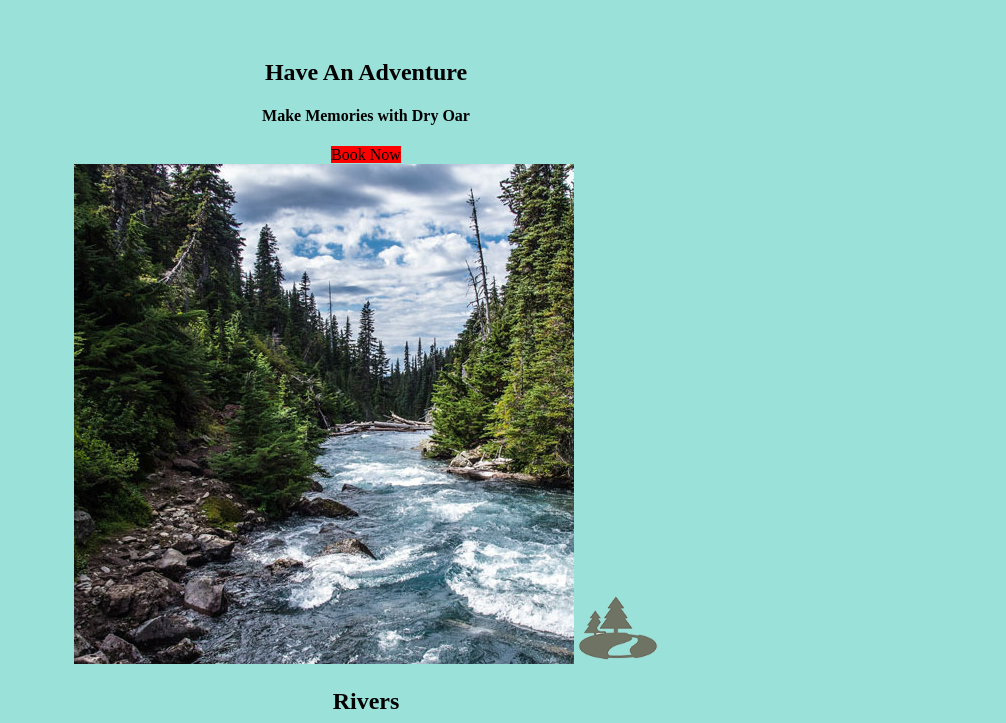
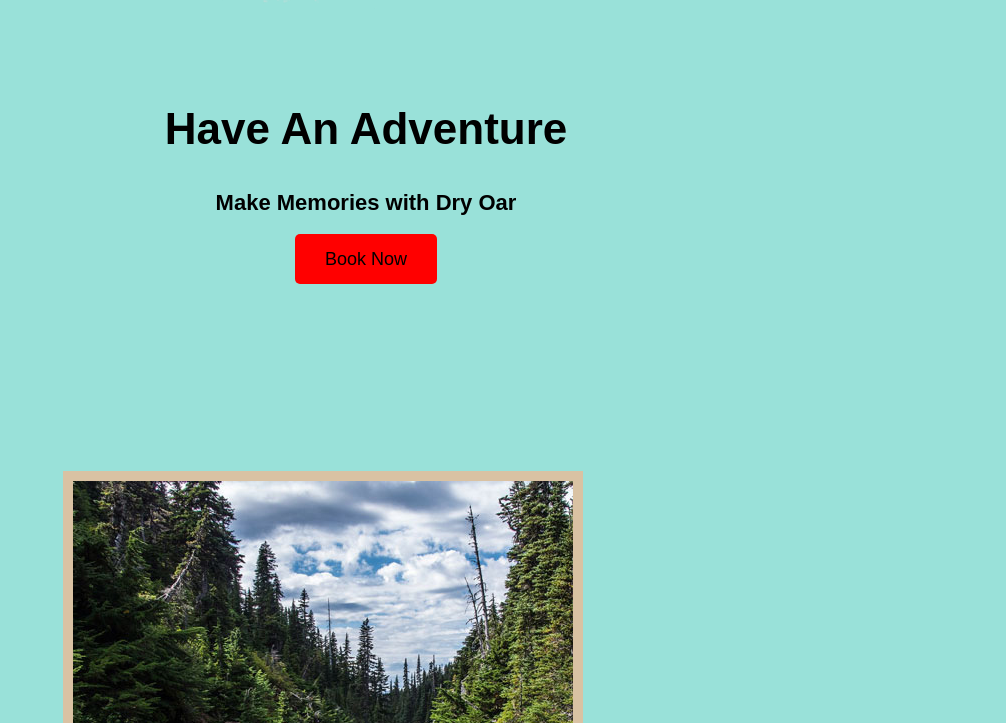
Before and after one commit to jlarps/wdd-130, a plain HTML site: page wrr/index.html in a window 1280 px wide. Shown: the part 917-1640 px from the top of the page, without its empty margins (274-1280 px from the left). Drawn offline with Linux system fonts and the light colour scheme; a web font is replaced by a local one.

Commit message:
Changing the Fonts and Padding

```diff
--- /dev/null
+++ b/styles/ice5.css
@@ -0,0 +1,4 @@
+body{
+    margin: 0;
+    background-color: gray;
+}
--- a/wrr/styles/style.css
+++ b/wrr/styles/style.css
@@ -1,12 +1,18 @@
+@import url('https://fonts.googleapis.com/css2?family=Bungee+Spice&family=Shadows+Into+Light&display=swap');
+
+--heading-font: "Shadows Into Light";
+--paragraph-font: "Bungee Spice", Helvetica, sans-serif;
+
 #content{
 max-width: 1600px;
 margin: 0 auto;
 }
 
-nav, a{
+nav a{
     text-align: left;
     color: #fcfbfb;
     text-decoration: none;
+    padding: 35px;
 }
 
 #hero-msg h1,h4{
@@ -31,6 +37,10 @@ text-align: center;
 
 body{
     background-color: #99e1d9;
+    font-family: Raleway, Arial, sans-serif;
+    font-size: 22px;
+    margin: 0;
+    padding: 0;
 }
 
 header{
@@ -40,15 +50,14 @@ nav a:hover{
     background-color: black;
     color: white;
 }
-.book{
+.book, .join{
     background-color: #FF0000;
     color: black;
     text-decoration: none;
-}
-.join{
-    background-color: red;
-    color: black;
-    text-decoration: none;
+    font-size: 18px;
+    padding: 15px 30px;
+    margin-top: 50px;
+    border-radius: 5px;
 }
 .book:hover{
     background-color: aliceblue;
@@ -63,16 +72,23 @@ nav a:hover{
 }
 .msg{
     background-color: black;
+    line-height: 1.5em;
+    padding: 35px;
 }
 .msg h2{
     color: beige;
 }
 .msg p{
     color: beige;
+    font-size: 2em;
+    padding-bottom: 15px;
 }
 footer{
     background-color: white;
     color: black;
+    padding: 25px 50px;
+    padding-top: 15px;
+    margin-top: 200 px;
 }
 footer a{
     color: black;
@@ -89,6 +105,9 @@ footer p a:hover{
 }
 .home-title{
     color: black;
+    font-family: 'Rock Salt', 'Bradley Hand', sans-serif;
+    font-size: 2em;
+    margin-top: 50px;
 }
 h4{
     color: black;
@@ -98,7 +117,26 @@ h4{
 }
 .icon{
     width: 80px;
+    padding-top: 10px;
 }
 #hero-img{
     width: 100%;
 }
+h2{
+    margin: 0;
+}
+#logo_link{
+    padding-top: 5px;
+}
+.social img{
+    padding-top: 15px;
+}
+.rivers-card, .camping-card, .rapids-card{
+    margin: 200px 0;
+}
+.card-img{
+    border: 10px solid #d9c2a3;
+}
+main section img{
+    box-sizing: border-box;
+}
```
Also changed, not shown: ice5.html (added, +18 -0 lines).
